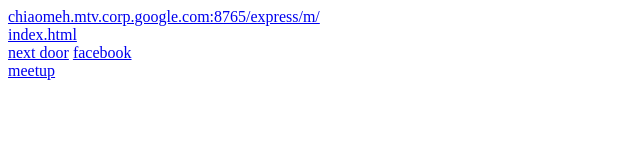
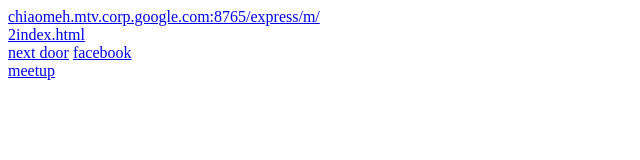
Before and after one commit to chiaomenghuang/chiaomenghuang.github.io, a plain HTML site: page index2.html in a window 1280 px wide. Shown: the full height of the page, 0-640 px from the left. Drawn offline with Linux system fonts and the light colour scheme.

Commit message:
Initial commit

```diff
--- a/index2.html
+++ b/index2.html
@@ -3,7 +3,7 @@
 <body>
 <a href="http://chiaomeh.mtv.corp.google.com:8765/express/m/" target="_blank">chiaomeh.mtv.corp.google.com:8765/express/m/</a>
 <br>
-<a href="index.html" target="_blank">index.html</a>
+<a href="2index.html" target="_blank">2index.html</a>
 <br>
 <a href="https://nextdoor.com/news_feed/?s=&amp;link_source_user_id=4007795&amp;post=10991899&amp;ct=RIy_D1yaGLQnOmvbPCNrEQqmRz8Vlbp1lZO4rLGLPgTsx3RGzwlXyE5SGGzgnlhT&amp;is=npe&amp;mobile_deeplink_data=action%3Dview_post%26post%3D10991899&amp;lc=276" target="_blank">next door</a>
 <a href="https://communications.rosettastone.com/pub/cc?_ri_=X0Gzc2X%3DWQpglLjHJlYQGi8sYuUaAwGzfjebHWOfqa6AEc3zbvnyhBCud4MRVXtpKX%3DSCSRUWY&amp;_ei_=EolaGGF4SNMvxFF7KucKuWNot8JzIE2Jn4QlfMzjCZon9SiIwGiIbd60yx8nhzmbVgECvKVaRUm6." target="_blank">facebook</a>
```
